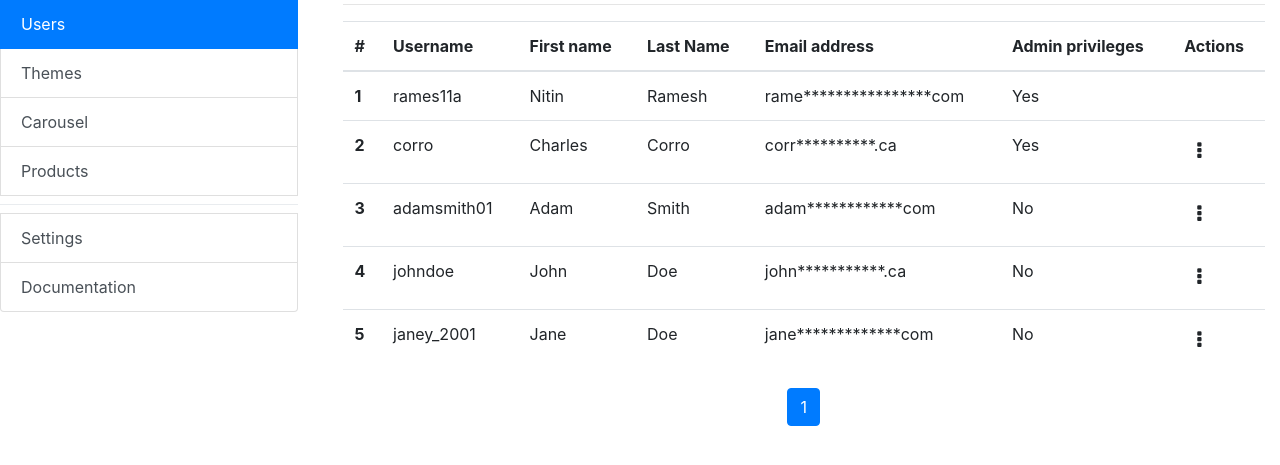
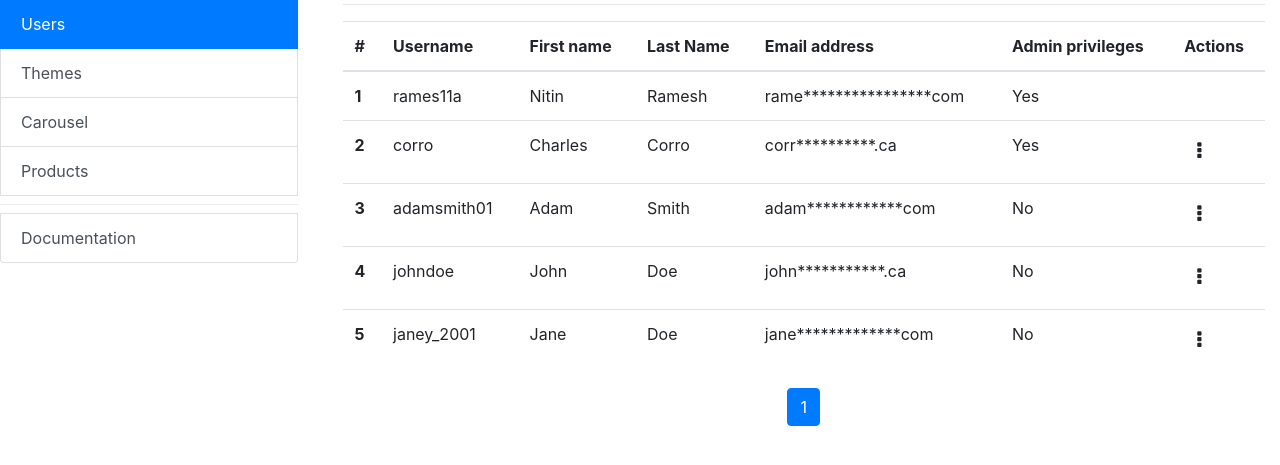
Before and after one commit to VanMinhN/EighteenTech, a PHP site: page /admin.php?page=userman in a window 1280 px wide. Shown: the part 150-615 px from the top of the page. Run offline with PHP 8.4, Linux system fonts and the light colour scheme; a user stored in the database is signed in; data comes from the database, SQL or seed files in the repository; data that the repository does not hold is empty.

Commit message:
removed admin settings and fixed bug

```diff
--- a/admin.php
+++ b/admin.php
@@ -66,7 +66,7 @@ if (!isset($_GET['page'])) {
           include($IPATH . "adminProductManagement.php"); ?>
           <!-- Admin Product Management -->
         </div>
-        <div class="tab-pane fade <?php echo ($page == "settings" ? 'show active' : ''); ?>">Settings</div>
+
         <div class="tab-pane fade <?php echo ($page == "carousel" ? 'show active' : ''); ?>">
           <?php $IPATH = $_SERVER["DOCUMENT_ROOT"] . "/admin/";
           include($IPATH . "carouselManagement.php"); ?>
--- a/admin/adminProductManagement.php
+++ b/admin/adminProductManagement.php
@@ -193,7 +193,7 @@
     });
     </script>
 <?php endif; ?>
-
+</div>
 	<hr>
 	<table class="table table-hover">
 		<thead>
--- a/admin/carouselManagement.php
+++ b/admin/carouselManagement.php
@@ -55,7 +55,7 @@ if (isset($_POST['upload'])) {
         <tbody>
             <?php
             // Initialize the session
-
+if ($_GET['page'] == 'carousel') {
             //retrieve the selected results from database
             $query = "SELECT c_id, c_image FROM carousel";
             $result = mysqli_query($link, $query);
@@ -77,6 +77,7 @@ if (isset($_POST['upload'])) {
                       </td>';
                 echo '</tr>';
             }
+          }
 
             ?>
         </tbody>
--- a/assets/php/admin_sidenav.php
+++ b/assets/php/admin_sidenav.php
@@ -14,7 +14,7 @@ if (!isset ($_GET['page']) ) {
   $adminpage = "admininfo";
 } else {
   $adminpage = $_GET['page'];
-  if($adminpage!="admininfo" && $adminpage!="userman" && $adminpage!="themes"  && $adminpage!="carousel" && $adminpage!="manageprod" && $adminpage!="settings" && $adminpage!="documentation"){
+  if($adminpage!="admininfo" && $adminpage!="userman" && $adminpage!="themes"  && $adminpage!="carousel" && $adminpage!="manageprod" && $adminpage!="documentation"){
     header("location: admin.php");
   }
 }
@@ -27,6 +27,5 @@ if (!isset ($_GET['page']) ) {
       <a class="list-group-item list-group-item-action <?php echo ($adminpage == "carousel"? 'active':''); ?>"  href="./admin.php?page=carousel" role="tab">Carousel</a>
       <a class="list-group-item list-group-item-action <?php echo ($adminpage == "manageprod"? 'active':''); ?>"  href="./admin.php?page=manageprod" role="tab">Products</a>
       <div class="dropdown-divider"></div>
-      <a class="list-group-item list-group-item-action <?php echo ($adminpage == "settings"? 'active':''); ?>" href="./admin.php?page=settings" role="tab">Settings</a>
       <a class="list-group-item list-group-item-action <?php echo ($adminpage == "documentation"? 'active':''); ?>" href="./admin.php?page=documentation" role="tab">Documentation</a>
     </div>
```
